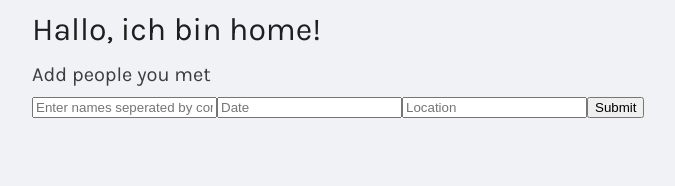
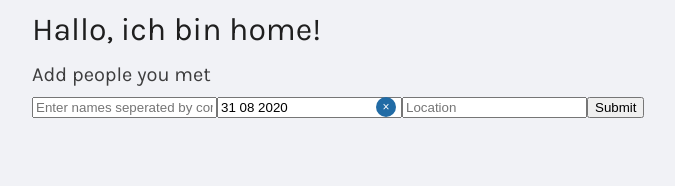
Before and after one commit to mar-zim/spread-love, a React (Create React App) app: page / in a window 1280 px wide. Shown: the top 186 px of the page, without its empty margins (32-707 px from the left). Built offline with nearby package versions, Linux system fonts and the light colour scheme.

Commit message:
Add date-picker to form

```diff
--- a/package.json
+++ b/package.json
@@ -7,6 +7,7 @@
     "@testing-library/react": "^9.5.0",
     "@testing-library/user-event": "^7.2.1",
     "react": "^16.13.1",
+    "react-datepicker": "^3.1.3",
     "react-dom": "^16.13.1",
     "react-hook-form": "^6.7.0",
     "react-scripts": "3.4.3",
--- a/src/components/AppPeopleForm.js
+++ b/src/components/AppPeopleForm.js
@@ -1,14 +1,19 @@
 import React from 'react'
-import { useForm } from 'react-hook-form'
+import { useForm, Controller } from 'react-hook-form'
+import ReactDatePicker from 'react-datepicker'
+import 'react-datepicker/dist/react-datepicker.css'
+import styled from 'styled-components'
 
 export default function AddPeopleForm() {
-  const { register, handleSubmit, errors, formState } = useForm({
+  const { register, handleSubmit, errors, formState, control } = useForm({
     mode: 'onBlur',
+    // mode: 'onChanges',
+    // reValidateMode: 'onChange',
   })
-  console.log(errors)
+  console.log('Errors:', errors)
 
   function onSubmit(data) {
-    console.log(data)
+    console.log('data: ', data)
   }
 
   return (
@@ -21,17 +26,32 @@ export default function AddPeopleForm() {
             required: true,
             minLength: 2,
             maxLength: 100,
-            pattern: /^[A-Za-z]+$/i,
           })}
           placeholder="Enter names seperated by commas"
         />
         {errors.names && 'Please enter something here'}
-        <input
+        <Controller
+          control={control}
           name="date"
-          ref={register({
+          defaultValue={new Date()}
+          render={({ onChange, onBlur, value }) => (
+            <ReactDatePicker
+              onChange={onChange}
+              onBlur={onBlur}
+              selected={value}
+              dateFormat="dd MM yyyy"
+              maxDate={new Date()}
+              showTimeSelect={false}
+              todayButton="Today"
+              dropdownMode="select"
+              isClearable
+              placeholderText="Click to select date"
+              shouldCloseOnSelect
+            />
+          )}
+          rules={{
             required: true,
-          })}
-          placeholder="Date"
+          }}
         />
         {errors.date && 'Please enter something here'}
         <input
```
Also changed, not shown: 1 other file (tests, documents, lock files or other folders).
